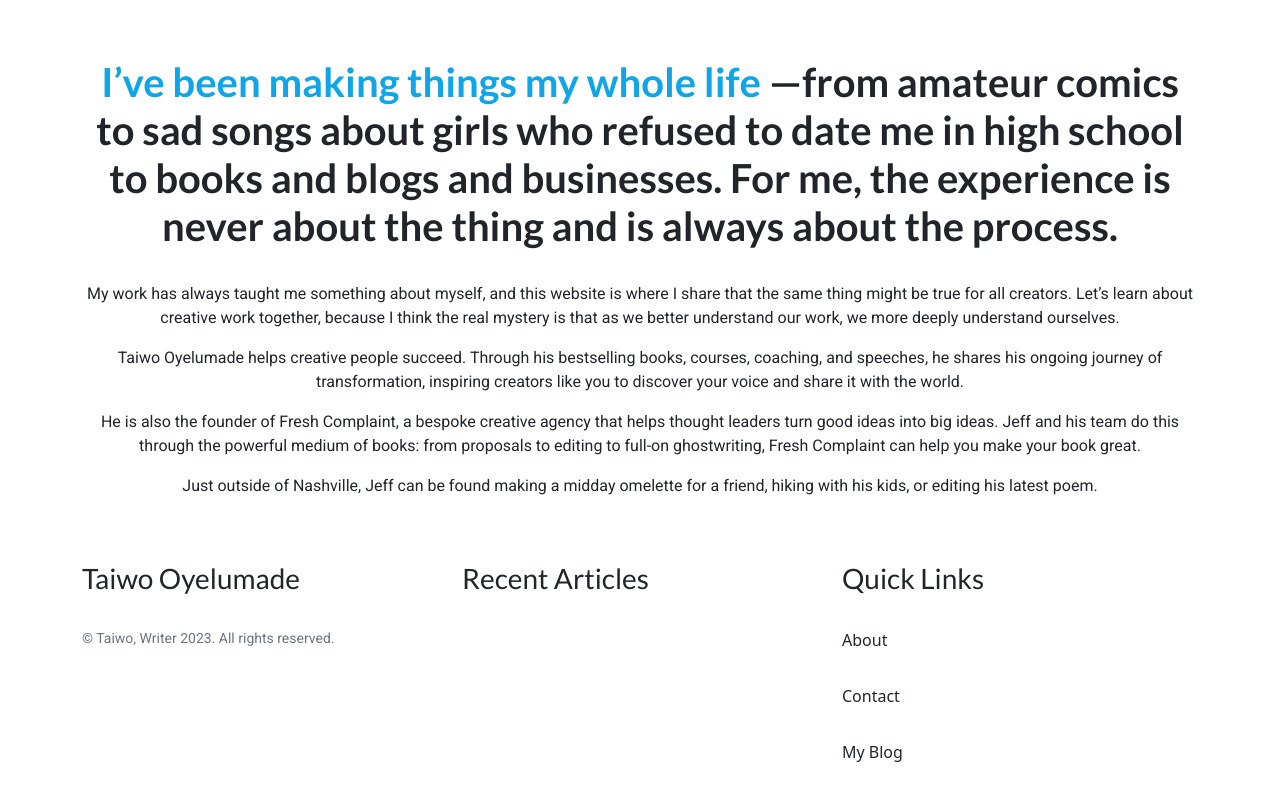
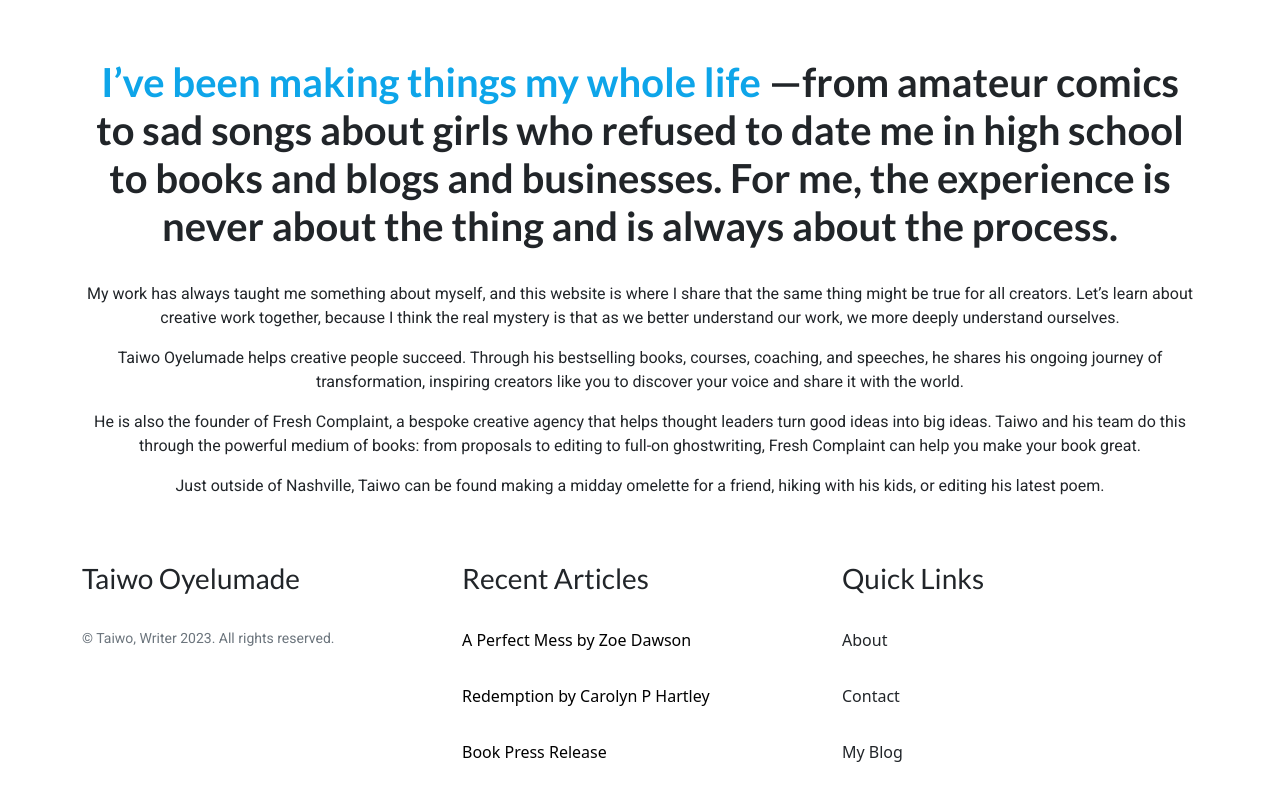
Before and after one commit to ifeanyi21/taiwo-portfolio, a React (Create React App) app: page /about in a window 1280 px wide. Shown: the part 514-1314 px from the top of the page. Built offline with nearby package versions, Linux system fonts and the light colour scheme.

Commit message:
share button is now active. Changed background color to skyblue for home section

```diff
--- a/package.json
+++ b/package.json
@@ -13,6 +13,7 @@
     "bootstrap": "^5.2.3",
     "react": "^18.2.0",
     "react-bootstrap": "^2.7.0",
+    "react-copy-to-clipboard": "^5.1.0",
     "react-dom": "^18.2.0",
     "react-icons": "^4.7.1",
     "react-router-dom": "^6.4.5",
--- a/src/components/Card/ArticleCard.jsx
+++ b/src/components/Card/ArticleCard.jsx
@@ -2,19 +2,43 @@ import * as React from "react";
 import Card from "@mui/material/Card";
 import CardActions from "@mui/material/CardActions";
 import CardContent from "@mui/material/CardContent";
-//import CardMedia from '@mui/material/CardMedia';
 import Button from "@mui/material/Button";
 import Typography from "@mui/material/Typography";
+import { CopyToClipboard } from "react-copy-to-clipboard";
+import { Alert, Slide, Snackbar } from "@mui/material";
 
-export default function ArticleCard({ body, header,url }) {
+function TransitionRight(props) {
+  return <Slide {...props} direction="left" />;
+}
+
+export default function ArticleCard({ body, header, url }) {
+  const [value] = React.useState(url);
+  const [, setCopied] = React.useState(false);
+  const [transition, setTransition] = React.useState(undefined);
+
+  const [open, setOpen] = React.useState(false);
+
+  const handleClick = (Transition) => () => {
+    setTransition(() => Transition);
+    setOpen(true);
+  };
+
+  const onCopy = React.useCallback(() => {
+    setCopied(true);
+    handleClick();
+    setTimeout(() => setOpen(false), 2000);
+  }, []);
   return (
-    <Card sx={{ maxWidth: "100%", minHeight:"200px", marginBottom:6 }}>
-      {/* <CardMedia
-        component="img"
-        alt="green iguana"
-        height="140"
-        image="/static/images/cards/contemplative-reptile.jpg"
-      /> */}
+    <Card sx={{ maxWidth: "100%", minHeight: "200px", marginBottom: 6 }}>
+      <Snackbar
+        open={open}
+        autoHideDuration={6000}
+        TransitionComponent={transition}
+      >
+        <Alert severity="success" sx={{ width: "100%" }}>
+          Link Copied
+        </Alert>
+      </Snackbar>
       <CardContent>
         <Typography gutterBottom variant="h5" component="div">
           {header}
@@ -24,7 +48,9 @@ export default function ArticleCard({ body, header,url }) {
         </Typography>
       </CardContent>
       <CardActions>
-        <Button size="small">Share</Button>
+        <CopyToClipboard onCopy={onCopy} text={value}>
+          <Button onClick={handleClick(TransitionRight)} size="small">Share</Button>
+        </CopyToClipboard>
         <a
           target={"_blank"}
           rel="noreferrer"
--- a/src/components/Layout/Footer.jsx
+++ b/src/components/Layout/Footer.jsx
@@ -13,15 +13,48 @@ function Footer() {
         </div>
         <div className="col-lg-4 mb-8">
           <h3 className="mb-8">Recent Articles</h3>
-          <p className="text-muted text-sm"></p>
+          <div className="text-muted text-base">
+            <a
+              target={"_blank"}
+              rel="noreferrer"
+              href="https://taiwomadewriter-com.preview-domain.com/2022/11/julie-jean-evans-new-released-book-system-exposed-a-brave-book-by-an-inspiring-woman/"
+              className="text-black no-underline"
+            >
+              A Perfect Mess by Zoe Dawson
+            </a>
+          </div>
+          <div className="text-muted text-base my-8">
+            <a
+              target={"_blank"}
+              rel="noreferrer"
+              href="https://taiwomadewriter-com.preview-domain.com/2022/08/redemption-by-carolyn-p-hartley/"
+              className="text-black no-underline"
+            >
+              Redemption by Carolyn P Hartley
+            </a>
+          </div>
+          <div className="text-muted text-base">
+            <a
+              target={"_blank"}
+              rel="noreferrer"
+              href="https://taiwomadewriter-com.preview-domain.com/2022/02/book-press-release/"
+              className="text-black no-underline"
+            >
+              Book Press Release
+            </a>
+          </div>
         </div>
         <div className="col-lg-4 mb-8">
           <h3 className="mb-8">Quick Links</h3>
           <div>
-            <Link className="nav-link" to="/about">About</Link>
+            <Link className="nav-link" to="/about">
+              About
+            </Link>
           </div>
           <div className="my-8">
-            <Link className="nav-link" to="/contact">Contact</Link>
+            <Link className="nav-link" to="/contact">
+              Contact
+            </Link>
           </div>
           <div>
             <a
--- a/src/components/Layout/NavigationMenu.jsx
+++ b/src/components/Layout/NavigationMenu.jsx
@@ -2,9 +2,10 @@ import Container from "react-bootstrap/Container";
 import Nav from "react-bootstrap/Nav";
 import Navbar from "react-bootstrap/Navbar";
 import Offcanvas from "react-bootstrap/Offcanvas";
-import { Link } from "react-router-dom";
+import { Link, useLocation } from "react-router-dom";
 
 function NavigationMenu() {
+  const {pathname} = useLocation()
   return (
     <>
 
@@ -25,19 +26,19 @@ function NavigationMenu() {
               <Offcanvas.Body>
                 <Nav className="justify-content-end flex-grow-1 pe-3">
                   <Link
-                    className="nav-link hover:border-b hover:border-sky-500 text-xl mr-10"
+                    className={`nav-link hover:border-b hover:border-sky-500 text-xl mr-10 ${pathname==="/"? "border-sky-500 border-b-2":null}`}
                     to="/"
                   >
                     Home
                   </Link>
                   <Link
-                    className="nav-link hover:border-b hover:border-sky-500 text-xl mr-10"
+                    className={`nav-link hover:border-b hover:border-sky-500 text-xl mr-10 ${pathname.includes("about")? "border-sky-500 border-b-2":null}`}
                     to="/about"
                   >
                     About
                   </Link>
                   <Link
-                    className="nav-link hover:border-b hover:border-sky-500 text-xl"
+                    className={`nav-link hover:border-b hover:border-sky-500 text-xl ${pathname.includes("contact")? "border-sky-500 border-b-2":null}`}
                     to="/contact"
                   >
                     Contact
--- a/src/pages/About/About.jsx
+++ b/src/pages/About/About.jsx
@@ -62,14 +62,14 @@ function About() {
 
         <p className="font-normal">
           He is also the founder of Fresh Complaint, a bespoke creative agency
-          that helps thought leaders turn good ideas into big ideas. Jeff and
+          that helps thought leaders turn good ideas into big ideas. Taiwo and
           his team do this through the powerful medium of books: from proposals
           to editing to full-on ghostwriting, Fresh Complaint can help you make
           your book great.
         </p>
 
         <p className="font-normal">
-          Just outside of Nashville, Jeff can be found making a midday omelette
+          Just outside of Nashville, Taiwo can be found making a midday omelette
           for a friend, hiking with his kids, or editing his latest poem.
         </p>
       </div>
--- a/src/pages/Home/Home.jsx
+++ b/src/pages/Home/Home.jsx
@@ -45,30 +45,21 @@ function Home() {
               disagreeing with. This is how you stand out and get the attention
               your work deserves: You have to pick a fight.
             </p>
-            <div className="d-grid gap-2 d-md-flex justify-content-md-start">
-              <div className="d-grid gap-2 d-md-flex justify-content-md-start mb-4 mb-lg-3">
-                <div className="d-grid gap-2 d-md-flex justify-content-md-start">
-                  <button className="px-5 py-3 bg-slate-900 text-white">
-                    Get Started
-                  </button>
-                </div>
-              </div>
-            </div>
           </div>
         </div>
       </div>
-      <div className="py-24 px-10 bg-white text-black shadow-lg rounded-md">
+      <div className="py-24 px-10 bg-sky-500 text-white shadow-lg rounded-md">
         <div className="flex justify-center">
           <div>
-            <h1 className="mb-10">The Power of a Creative Life</h1>
-            <p className="mb-8">
+            <h1 className="mb-10 font-bold">The Power of a Creative Life</h1>
+            <p className="mb-8 font-medium">
               When I was a kid, I discovered the power of creativity when my dad
               told me bedtime stories he made up on the spot. Just before
               turning thirty, I started calling myself a writer, and as a result
               began to act like it, which taught me that before we can do
               something new, we sometimes have to become someone new.
             </p>
-            <p className="mb-8">
+            <p className="mb-8 font-medium">
               A decade later, I found myself stuck in a life I did not want,
               having chased other people’s definitions of success and feeling
               disappointed. It was time to re-create myself. This website is
@@ -78,7 +69,7 @@ function Home() {
               with you.
             </p>
 
-            <button className="px-5 py-3 bg-slate-900 hover:bg-slate-700 text-white">
+            <button className="px-5 py-3 bg-slate-900 hover:bg-slate-700 text-white font-bold">
               ABOUT TAIWO
             </button>
           </div>
@@ -172,9 +163,9 @@ function Home() {
       <div className="mb-16">
         <h1 className="mb-16 underline">Articles</h1>
         <div className="row">
-          {articles.map((article) => {
+          {articles.map((article, index) => {
             return (
-              <div className="col-lg-4">
+              <div className="col-lg-4" key={index}>
                 <ArticleCard
                   body={article.body}
                   header={article.header}
```
Also changed, not shown: 1 other file (tests, documents, lock files or other folders).
